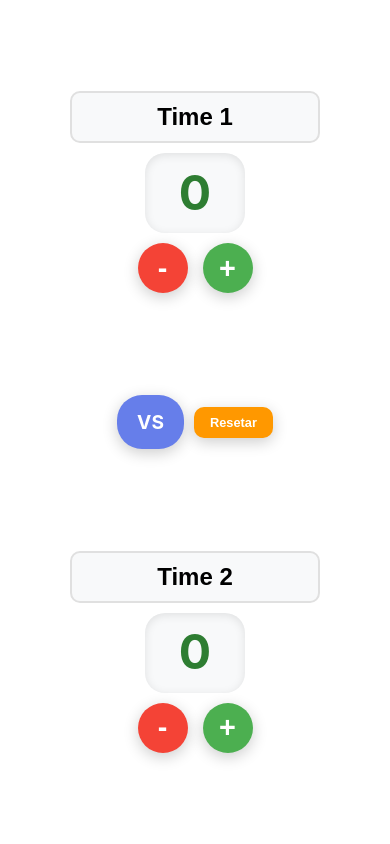
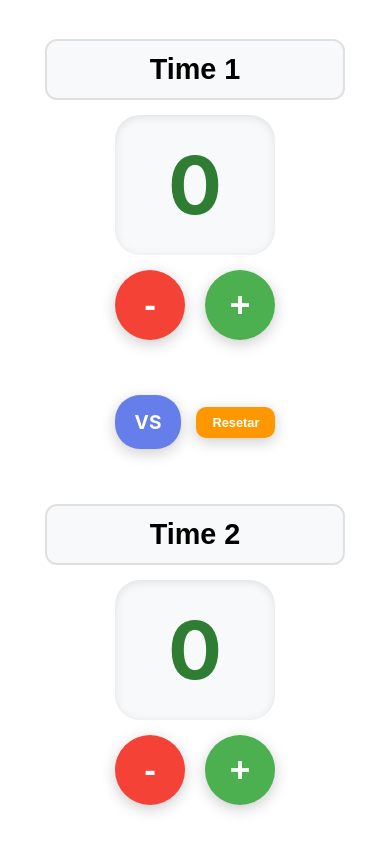
Before and after one commit to JrCGO/app-placar-off, a plain HTML site: page index.html in a window 390 px wide. Drawn offline with Linux system fonts and the light colour scheme.

Commit message:
Increase scoreboard size: larger displays, bigger buttons, better spacing and responsive design

```diff
--- a/app.js
+++ b/app.js
@@ -30,12 +30,20 @@ document.addEventListener('DOMContentLoaded', function() {
 
     // Monitora mudanças de orientação
     window.addEventListener('orientationchange', function() {
-        setTimeout(handleOrientation, 100);
+        setTimeout(handleOrientation, 200);
     });
 
     window.addEventListener('resize', function() {
         handleOrientation();
     });
+
+    // Detecta mudanças de orientação em dispositivos móveis
+    window.addEventListener('deviceorientation', function() {
+        setTimeout(handleOrientation, 100);
+    });
+
+    // Força ajuste inicial
+    setTimeout(handleOrientation, 500);
 });
 
 // Funções do placar
@@ -239,27 +247,45 @@ window.addEventListener('appinstalled', () => {
 
 // Função para lidar com orientação e centralização
 function handleOrientation() {
+    // Remove qualquer faixa verde
+    document.documentElement.style.height = '100vh';
+    document.body.style.height = '100vh';
+    document.body.style.margin = '0';
+    document.body.style.padding = '0';
+
     // Força o redimensionamento da viewport
     const viewport = document.querySelector('meta[name=viewport]');
     if (viewport) {
-        viewport.setAttribute('content', 'width=device-width, initial-scale=1.0, user-scalable=no');
+        viewport.setAttribute('content', 'width=device-width, initial-scale=1.0, user-scalable=no, viewport-fit=cover');
     }
 
-    // Ajusta a altura do body para evitar faixas
-    document.body.style.height = window.innerHeight + 'px';
+    // Ajusta altura para a viewport atual
+    const vh = window.innerHeight;
+    const vw = window.innerWidth;
+
+    document.body.style.height = vh + 'px';
+    document.documentElement.style.height = vh + 'px';
 
     // Centraliza o conteúdo
     setTimeout(() => {
         const scoreboard = document.querySelector('.scoreboard');
         if (scoreboard) {
-            scoreboard.style.height = window.innerHeight + 'px';
+            scoreboard.style.width = vw + 'px';
+            scoreboard.style.height = vh + 'px';
         }
 
         const scoreboardContent = document.querySelector('.scoreboard-content');
         if (scoreboardContent) {
-            scoreboardContent.style.minHeight = (window.innerHeight - 40) + 'px';
+            scoreboardContent.style.height = vh + 'px';
+            scoreboardContent.style.width = vw + 'px';
         }
-    }, 50);
+
+        const container = document.querySelector('.container');
+        if (container) {
+            container.style.width = vw + 'px';
+            container.style.height = vh + 'px';
+        }
+    }, 100);
 }
 
 // Função para resetar e centralizar (chamada pelo botão resetar)
--- a/index.html
+++ b/index.html
@@ -2,13 +2,15 @@
 <html lang="pt-BR">
 <head>
     <meta charset="UTF-8">
-    <meta name="viewport" content="width=device-width, initial-scale=1.0, user-scalable=no">
+    <meta name="viewport" content="width=device-width, initial-scale=1.0, user-scalable=no, viewport-fit=cover">
     <title>App Placar</title>
     <meta name="description" content="App de placar para dois times - funciona offline">
     <meta name="theme-color" content="#2E7D32">
     <meta name="mobile-web-app-capable" content="yes">
     <meta name="apple-mobile-web-app-capable" content="yes">
     <meta name="apple-mobile-web-app-orientation" content="any">
+    <meta name="apple-mobile-web-app-status-bar-style" content="black-translucent">
+    <meta name="format-detection" content="telephone=no">
     <link rel="manifest" href="manifest.json">
     <link rel="icon" type="image/svg+xml" href="icon.svg">
     <link rel="apple-touch-icon" href="icon.svg">
--- a/styles.css
+++ b/styles.css
@@ -5,21 +5,24 @@
     box-sizing: border-box;
 }
 
-body {
+html, body {
     font-family: -apple-system, BlinkMacSystemFont, 'Segoe UI', Roboto, Oxygen, Ubuntu, Cantarell, sans-serif;
     background: linear-gradient(135deg, #667eea 0%, #764ba2 100%);
-    height: 100vh;
+    height: 100%;
     color: #333;
     line-height: 1.6;
     overflow: hidden;
     margin: 0;
     padding: 0;
     position: fixed;
+    top: 0;
+    left: 0;
     width: 100%;
+    min-height: 100vh;
 }
 
 .container {
-    width: 100%;
+    width: 100vw;
     height: 100vh;
     margin: 0;
     padding: 0;
@@ -28,18 +31,22 @@ body {
     align-items: center;
     overflow: hidden;
     position: relative;
+    top: 0;
+    left: 0;
 }
 
 
 /* Placar principal - Ocupa 100% da tela */
 .scoreboard {
     background: white;
-    width: 100%;
+    width: 100vw;
     height: 100vh;
     display: flex;
     flex-direction: column;
     position: relative;
-    min-height: 100vh;
+    top: 0;
+    left: 0;
+    overflow: hidden;
 }
 
 
@@ -61,7 +68,7 @@ body {
     display: flex;
     flex-direction: column;
     align-items: center;
-    gap: 15px;
+    gap: 20px;
     flex: 1;
     justify-content: center;
 }
@@ -74,16 +81,16 @@ body {
 }
 
 .team-name-input {
-    font-size: 1.5rem;
+    font-size: 1.8rem;
     font-weight: bold;
     text-align: center;
     border: 2px solid #e0e0e0;
-    border-radius: 10px;
-    padding: 10px 15px;
+    border-radius: 12px;
+    padding: 12px 18px;
     background: #f8f9fa;
     transition: all 0.3s ease;
-    min-width: 150px;
-    max-width: 250px;
+    min-width: 180px;
+    max-width: 300px;
 }
 
 .team-name-input:focus {
@@ -95,32 +102,32 @@ body {
 
 
 .score-display {
-    font-size: 5rem;
+    font-size: 7rem;
     font-weight: bold;
     color: #2E7D32;
     text-align: center;
-    height: 120px;
+    height: 180px;
     display: flex;
     align-items: center;
     justify-content: center;
     background: #f8f9fa;
-    border-radius: 20px;
-    width: 150px;
+    border-radius: 25px;
+    width: 200px;
     box-shadow: inset 0 2px 10px rgba(0,0,0,0.1);
 }
 
 .score-controls {
     display: flex;
-    gap: 15px;
+    gap: 20px;
     align-items: center;
 }
 
 .score-btn {
-    width: 70px;
-    height: 70px;
+    width: 90px;
+    height: 90px;
     border: none;
     border-radius: 50%;
-    font-size: 2.5rem;
+    font-size: 3rem;
     font-weight: bold;
     cursor: pointer;
     transition: all 0.3s ease;
@@ -214,56 +221,56 @@ body {
 @media screen and (orientation: portrait) {
     .scoreboard-content {
         flex-direction: column;
-        gap: 15px;
-        padding: 15px;
+        gap: 20px;
+        padding: 20px;
         justify-content: space-evenly;
     }
 
     .separator {
         flex-direction: row;
-        gap: 10px;
-        margin: 10px 0;
+        gap: 15px;
+        margin: 15px 0;
     }
 
     .team-section {
-        gap: 10px;
+        gap: 15px;
     }
 
     .score-display {
-        font-size: 3rem;
-        height: 80px;
-        width: 100px;
+        font-size: 5rem;
+        height: 140px;
+        width: 160px;
     }
 
     .score-btn {
-        width: 50px;
-        height: 50px;
-        font-size: 1.8rem;
+        width: 70px;
+        height: 70px;
+        font-size: 2.2rem;
     }
 }
 
 @media screen and (orientation: landscape) and (max-height: 500px) {
     .scoreboard-content {
-        padding: 10px;
-        gap: 15px;
+        padding: 15px;
+        gap: 20px;
     }
 
     .score-display {
-        font-size: 3.5rem;
-        height: 80px;
-        width: 100px;
+        font-size: 5.5rem;
+        height: 120px;
+        width: 140px;
     }
 
     .score-btn {
-        width: 50px;
-        height: 50px;
-        font-size: 1.8rem;
+        width: 70px;
+        height: 70px;
+        font-size: 2.2rem;
     }
 
     .team-name-input {
-        font-size: 1.2rem;
-        padding: 8px 12px;
-        min-width: 120px;
+        font-size: 1.5rem;
+        padding: 10px 15px;
+        min-width: 150px;
     }
 }
 
```
